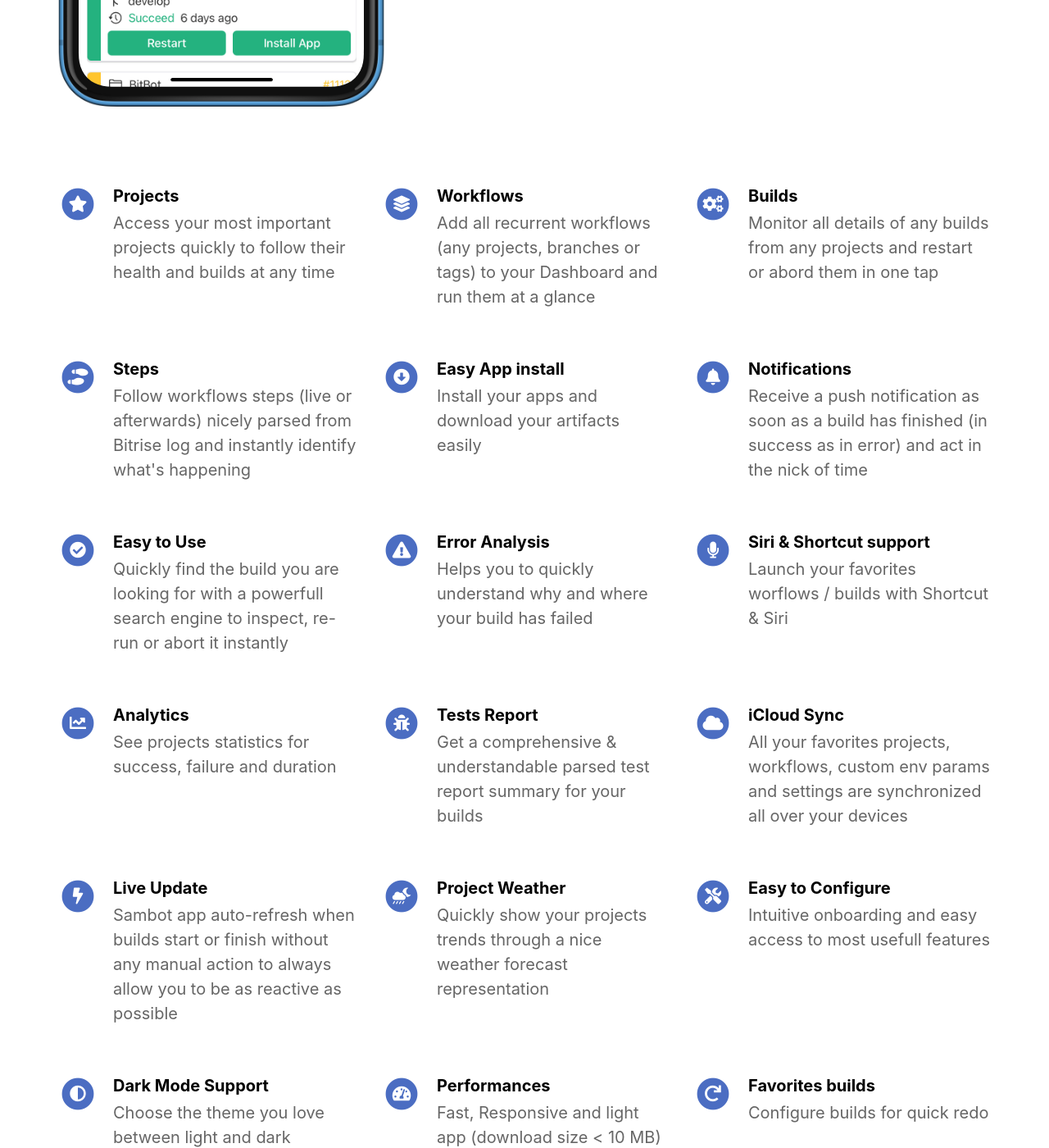
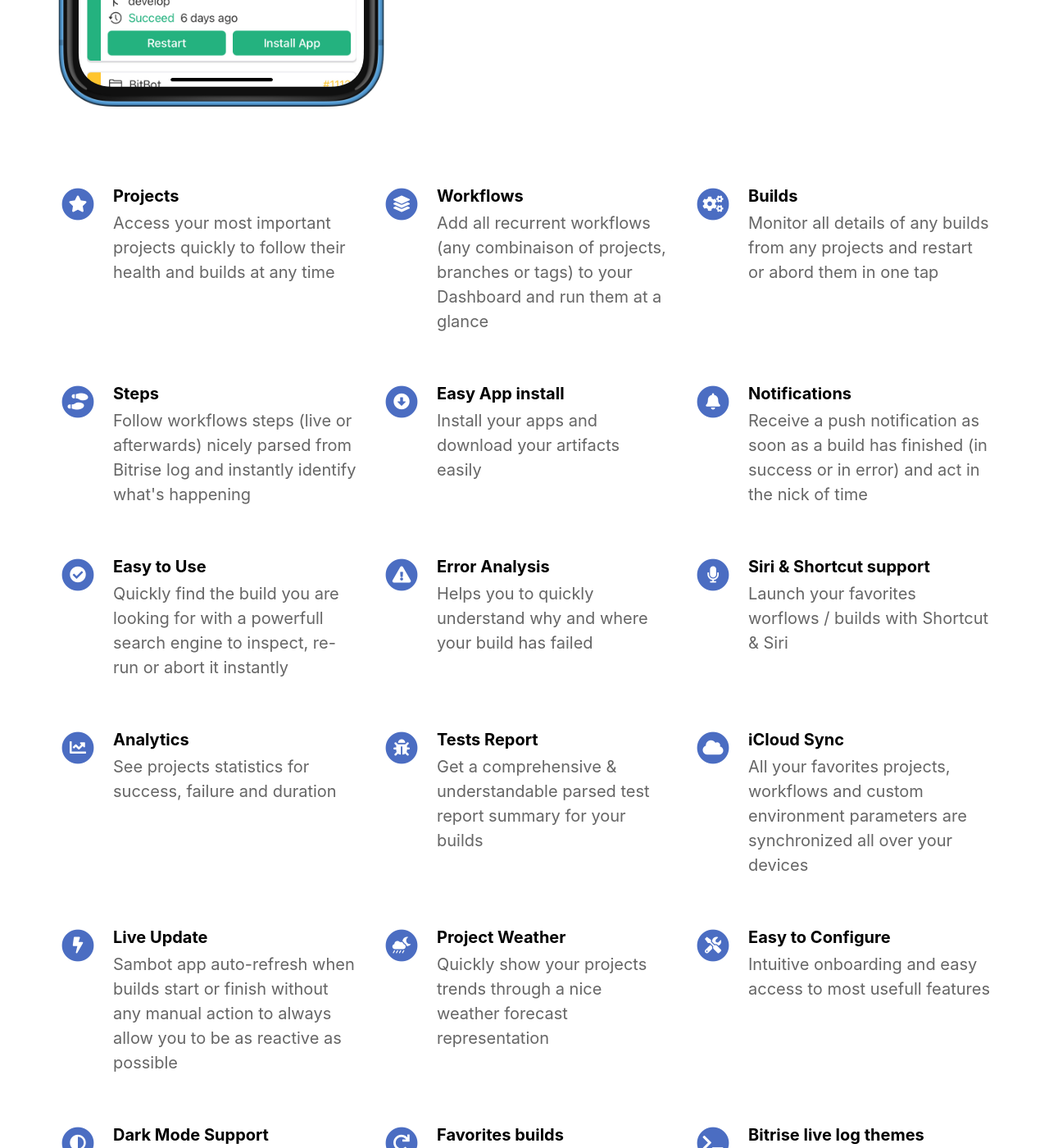
Before and after one commit to sambot-app/sambot.github.io, a Jekyll site: the page built from index.html, in a window 1280 px wide and 1400 px high, scrolled down 855 px. Shown: the whole window at 82% size. Built offline with Jekyll 4.4.1, drawn with Linux system fonts in a browser that asks for light colours; nearby versions of some CDN libraries; some of the changed text lies outside the part shown.

Commit message:
update feature list

```diff
--- a/_config.yml
+++ b/_config.yml
@@ -40,7 +40,7 @@ features                                  :
     fontawesome_icon_name                 : star
 
   - title                                 : Workflows
-    description                           : Add all recurrent workflows (any projects, branches or tags) to your Dashboard and run them at a glance
+    description                           : Add all recurrent workflows (any combinaison of projects, branches or tags) to your Dashboard and run them at a glance
     fontawesome_icon_name                 : layer-group
 
   - title                                 : Builds
@@ -56,7 +56,7 @@ features                                  :
     fontawesome_icon_name                 : arrow-alt-circle-down
 
   - title                                 : Notifications
-    description                           : Receive a push notification as soon as a build has finished (in success as in error) and act in the nick of time
+    description                           : Receive a push notification as soon as a build has finished (in success or in error) and act in the nick of time
     fontawesome_icon_name                 : bell
 
   - title                                 : Easy to Use
@@ -80,7 +80,7 @@ features                                  :
     fontawesome_icon_name                 : bug
 
   - title                                 : iCloud Sync
-    description                           : All your favorites projects, workflows, custom env params and settings are synchronized all over your devices
+    description                           : All your favorites projects, workflows and custom environment parameters are synchronized all over your devices
     fontawesome_icon_name                 : cloud
 
   - title                                 : Live Update
@@ -99,12 +99,12 @@ features                                  :
     description                           : Choose the theme you love between light and dark
     fontawesome_icon_name                 : adjust
 
-  - title                                 : Performances
-    description                           : Fast, Responsive and light app (download size < 10 MB)
-    fontawesome_icon_name                 : tachometer-alt
+  # - title                                 : Performances
+  #   description                           : Fast, Responsive and light app (download size < 10 MB)
+  #   fontawesome_icon_name                 : tachometer-alt
 
   - title                                 : Favorites builds
-    description                           : Configure builds for quick redo
+    description                           : Save build configuration for quick redo
     fontawesome_icon_name                 : redo
 
   - title                                 : Bitrise live log themes
@@ -120,7 +120,7 @@ features                                  :
     fontawesome_icon_name                 : shield-alt
 
   - title                                 : Modern code
-    description                           : iOS 15 support, frontend code is 100% SwiftUI with TCA architecture and backend is fully written in Swift
+    description                           : iOS 15 support, 100% SwiftUI (Composable Architecture) and backend written in Swift
     fontawesome_icon_name                 : code
 
 
```
Also changed, not shown: 18 other files.
